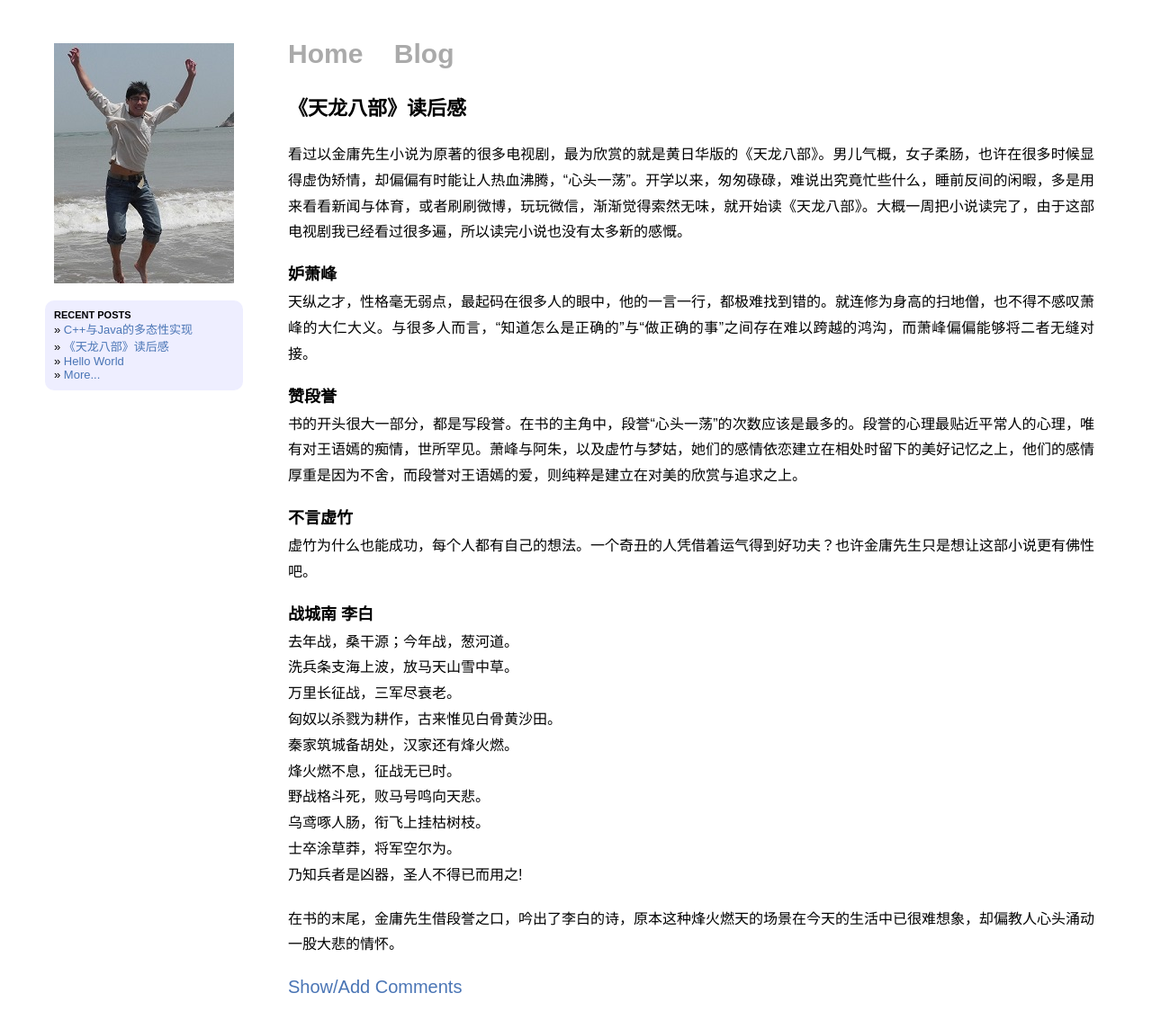
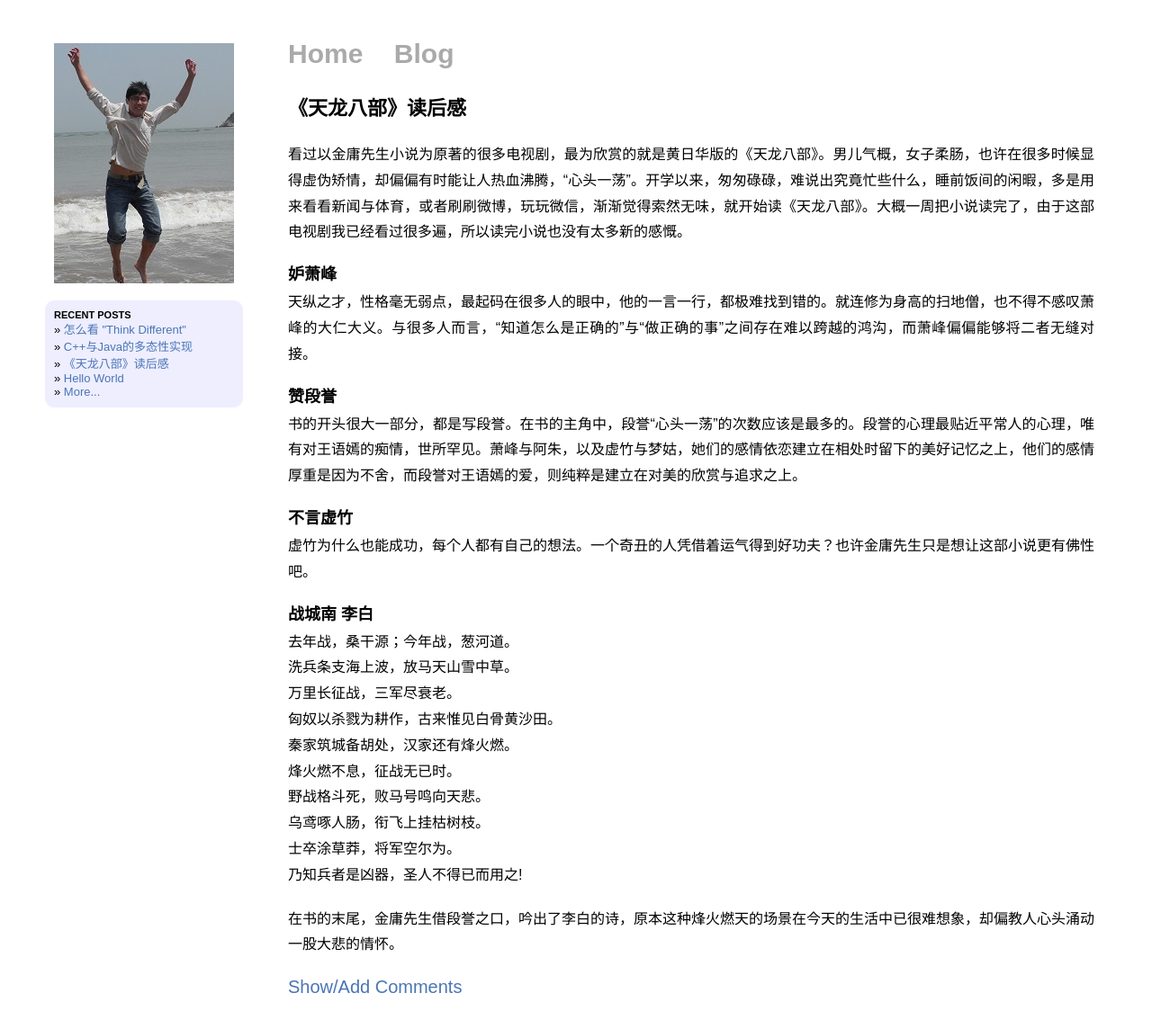
Before and after one commit to hanshengzhang/zhanghs, a Jekyll site: the page built from _posts/2013-10-28-review-of-tian-long-ba-bu.md, in a window 1280 px wide. Shown: the whole page at 90% size. Built offline with Jekyll 4.4.1, drawn with Linux system fonts in a browser that asks for light colours; Markdown is read by kramdown in place of the engine named in the settings.

Commit message:
Post "Opinion on Thinking Different"

```diff
--- a/_posts/2013-10-28-review-of-tian-long-ba-bu.md
+++ b/_posts/2013-10-28-review-of-tian-long-ba-bu.md
@@ -4,7 +4,7 @@ category: other
 title: 《天龙八部》读后感
 ---
 #《天龙八部》读后感
-看过以金庸先生小说为原著的很多电视剧，最为欣赏的就是黄日华版的《天龙八部》。男儿气概，女子柔肠，也许在很多时候显得虚伪矫情，却偏偏有时能让人热血沸腾，“心头一荡”。开学以来，匆匆碌碌，难说出究竟忙些什么，睡前反间的闲暇，多是用来看看新闻与体育，或者刷刷微博，玩玩微信，渐渐觉得索然无味，就开始读《天龙八部》。大概一周把小说读完了，由于这部电视剧我已经看过很多遍，所以读完小说也没有太多新的感慨。
+看过以金庸先生小说为原著的很多电视剧，最为欣赏的就是黄日华版的《天龙八部》。男儿气概，女子柔肠，也许在很多时候显得虚伪矫情，却偏偏有时能让人热血沸腾，“心头一荡”。开学以来，匆匆碌碌，难说出究竟忙些什么，睡前饭间的闲暇，多是用来看看新闻与体育，或者刷刷微博，玩玩微信，渐渐觉得索然无味，就开始读《天龙八部》。大概一周把小说读完了，由于这部电视剧我已经看过很多遍，所以读完小说也没有太多新的感慨。
 ##妒萧峰
 天纵之才，性格毫无弱点，最起码在很多人的眼中，他的一言一行，都极难找到错的。就连修为身高的扫地僧，也不得不感叹萧峰的大仁大义。与很多人而言，“知道怎么是正确的”与“做正确的事"之间存在难以跨越的鸿沟，而萧峰偏偏能够将二者无缝对接。
 ##赞段誉
```
Also changed, not shown: _posts/2014-10-24-opinion-on-thinking-different.md (added, +15 -0 lines).
